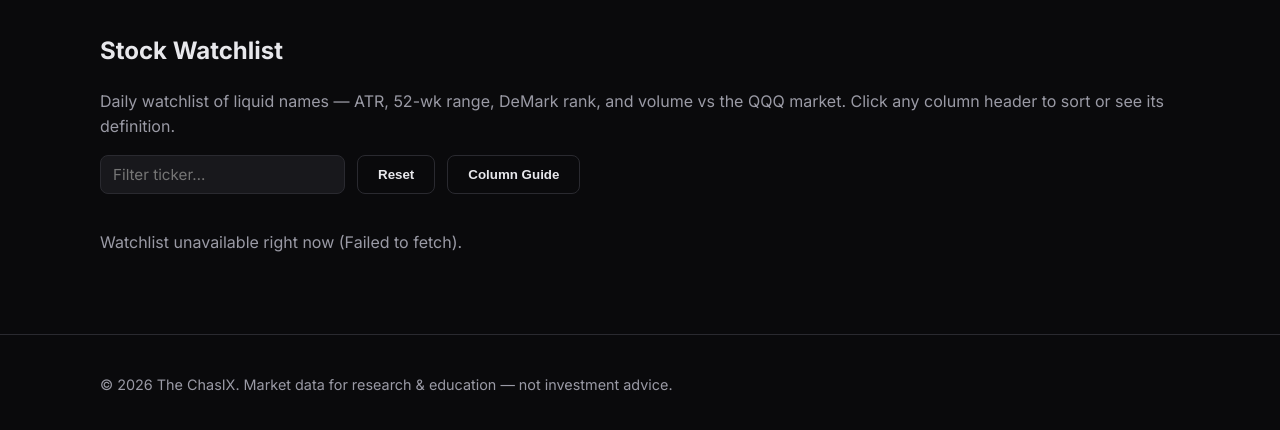
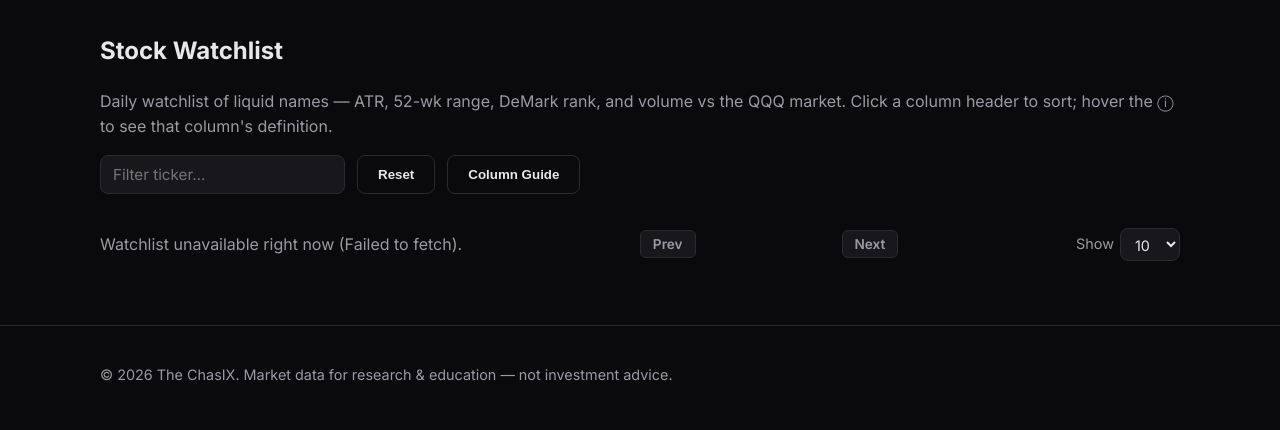
Before and after one commit to jacobyglobal/thechasix-com, a Python web app: template src/templates/watchlist.html in a window 1280 px wide. Shown: the part 61-491 px from the top of the page. Run offline with Jinja, Linux system fonts and the light colour scheme; the template is opened without the code that fills it, so the values that code supplies are empty; some libraries are stand-ins or nearby versions.

Commit message:
Watchlist UX: sticky headers + ticker column, sort-only headers, pagination, scroll affordance
- Header click now sorts only (no auto-jump to guide); hover i button opens that
  column's definition in the guide accordion
- Sticky column headers (top:60px below nav) + sticky Ticker column (left:0) with
  pinned corner cell via border-collapse:separate
- Client-side pagination: Prev/Next, page info, rows-per-page 10/25/50/All,
  page resets on filter/sort; API limit/offset ready for server-side later
- Right-edge gradient fade + 'scroll right' hint (auto-hides at scroll end)

```diff
--- a/src/static/css/style.css
+++ b/src/static/css/style.css
@@ -144,6 +144,100 @@
 #screener-count { margin-top: 12px; }
 
 /* Watchlist */
+#watchlist-table { border-collapse: separate; border-spacing: 0; }
+#watchlist-table thead th {
+  position: sticky;
+  top: 60px; /* just below the 60px site nav */
+  z-index: 10;
+  background: var(--bg);
+}
+#watchlist-table td:first-child,
+#watchlist-table th:first-child {
+  position: sticky;
+  left: 0;
+  z-index: 5;
+  background: var(--bg);
+  box-shadow: 2px 0 6px rgba(0, 0, 0, 0.25);
+}
+#watchlist-table thead th:first-child { z-index: 20; }
+.table-wrap { position: relative; }
+.table-wrap::after {
+  content: "";
+  position: absolute;
+  top: 0;
+  right: 0;
+  bottom: 0;
+  width: 40px;
+  background: linear-gradient(to right, rgba(10, 10, 12, 0), var(--bg));
+  pointer-events: none;
+  opacity: 0;
+  transition: opacity 0.25s ease;
+  z-index: 1;
+}
+.table-wrap.can-scroll::after { opacity: 1; }
+.table-wrap.scrolled-right::after { opacity: 0; }
+#watchlist-scroll-hint { margin-top: 10px; font-size: 0.85rem; }
+.col-label { display: inline-block; }
+.col-info {
+  margin-left: 5px;
+  width: 14px;
+  height: 14px;
+  padding: 0;
+  font: inherit;
+  font-size: 0.6rem;
+  font-weight: 700;
+  line-height: 14px;
+  text-transform: none;
+  letter-spacing: 0;
+  color: var(--muted);
+  background: none;
+  border: 1px solid var(--border);
+  border-radius: 50%;
+  display: inline-flex;
+  align-items: center;
+  justify-content: center;
+  cursor: help;
+  vertical-align: middle;
+  opacity: 0;
+  transition: opacity 0.15s ease, color 0.15s ease, border-color 0.15s ease;
+}
+.table thead th:hover .col-info { opacity: 1; }
+.col-info:hover { color: var(--accent-hover); border-color: var(--accent); }
+.watchlist-pagination {
+  display: flex;
+  flex-wrap: wrap;
+  align-items: center;
+  justify-content: space-between;
+  gap: 12px;
+  margin-top: 14px;
+}
+.page-nav { display: inline-flex; align-items: center; gap: 8px; }
+.page-btn {
+  background: var(--bg-card);
+  color: var(--muted);
+  border: 1px solid var(--border);
+  border-radius: 6px;
+  padding: 5px 12px;
+  font-size: 0.85rem;
+  font-weight: 600;
+  font-family: inherit;
+  cursor: pointer;
+  transition: border-color 0.15s, color 0.15s;
+}
+.page-btn:hover:not(:disabled) { border-color: var(--accent); color: var(--accent-hover); }
+.page-btn:disabled { opacity: 0.4; cursor: default; }
+.page-info { color: var(--muted); font-size: 0.9rem; min-width: 130px; text-align: center; }
+.page-size { display: inline-flex; align-items: center; gap: 6px; color: var(--muted); font-size: 0.9rem; }
+.page-size select {
+  background: var(--bg-card);
+  color: var(--text);
+  border: 1px solid var(--border);
+  border-radius: 8px;
+  padding: 6px 10px;
+  font-size: 0.9rem;
+  font-family: inherit;
+}
+.page-size select:focus { outline: none; border-color: var(--accent); }
 .table thead th.sorted::after { content: " ↑"; }
 .table thead th.sorted.desc::after { content: " ↓"; }
 .table td.pos { color: var(--accent); font-weight: 600; }
--- a/src/static/js/watchlist.js
+++ b/src/static/js/watchlist.js
@@ -25,6 +25,8 @@
   var guideByName = {};
   var sortKey = "Ticker";
   var sortAsc = true;
+  var page = 1;
+  var pageSize = 10;
 
   function fmtNum(v, dec) {
     if (v === null || v === undefined || isNaN(v)) return "—";
@@ -70,22 +72,72 @@
     });
   }
 
+  function sortBy(key) {
+    if (sortKey === key) sortAsc = !sortAsc;
+    else { sortKey = key; sortAsc = true; }
+    render();
+    paintSort();
+  }
+
   function buildHeader() {
     var tr = document.querySelector("#watchlist-table thead tr");
     tr.innerHTML = "";
     columns.forEach(function (col) {
       var th = document.createElement("th");
       th.setAttribute("data-sort", col.name);
-      th.textContent = col.name;
-      th.addEventListener("click", function () {
-        if (sortKey === col.name) sortAsc = !sortAsc;
-        else { sortKey = col.name; sortAsc = true; }
-        render();
-        paintSort();
+
+      var label = document.createElement("span");
+      label.className = "col-label";
+      label.textContent = col.name;
+      th.appendChild(label);
+
+      var info = document.createElement("button");
+      info.type = "button";
+      info.className = "col-info";
+      info.title = "What is " + col.name + "?";
+      info.setAttribute("aria-label", "About " + col.name);
+      info.textContent = "i";
+      info.addEventListener("click", function (e) {
+        e.stopPropagation();
         openGuideFor(col.name);
       });
+      th.appendChild(info);
+
+      th.addEventListener("click", function () { sortBy(col.name); });
       tr.appendChild(th);
     });
+  }
+
+  function updateScrollHint() {
+    var table = document.getElementById("watchlist-table");
+    var wrap = table ? table.closest(".table-wrap") : null;
+    var hint = document.getElementById("watchlist-scroll-hint");
+    if (!wrap) return;
+    var canScroll = wrap.scrollWidth > wrap.clientWidth + 1;
+    wrap.classList.toggle("can-scroll", canScroll);
+    wrap.classList.toggle(
+      "scrolled-right",
+      canScroll && wrap.scrollLeft + wrap.clientWidth >= wrap.scrollWidth - 1
+    );
+    if (hint) hint.hidden = !canScroll;
+  }
+
+  function updatePagination(pages, total) {
+    var info = document.getElementById("page-info");
+    var prev = document.getElementById("page-prev");
+    var next = document.getElementById("page-next");
+    var per = pageSize || total;
+    if (info) {
+      if (pages <= 1) {
+        info.textContent = total ? "All " + total + " shown" : "";
+      } else {
+        var start = (page - 1) * per + 1;
+        var end = Math.min(page * per, total);
+        info.textContent = start + "–" + end + " of " + total;
+      }
+    }
+    if (prev) prev.disabled = pages <= 1 || page <= 1;
+    if (next) next.disabled = pages <= 1 || page >= pages;
   }
 
   function render() {
@@ -111,8 +163,15 @@
       return sortAsc ? av - bv : bv - av;
     });
 
+    var total = shown.length;
+    var per = pageSize || total;
+    var pages = Math.max(1, Math.ceil(total / per));
+    if (page > pages) page = pages;
+    var start = (page - 1) * per;
+    var pageRows = shown.slice(start, start + per);
+
     tbody.innerHTML = "";
-    shown.forEach(function (row) {
+    pageRows.forEach(function (row) {
       var tr = document.createElement("tr");
       var html = "";
       columns.forEach(function (col) {
@@ -123,7 +182,9 @@
       tr.innerHTML = html;
       tbody.appendChild(tr);
     });
-    count.textContent = shown.length + " of " + rows.length + " results";
+    count.textContent = total + " result" + (total === 1 ? "" : "s");
+    updatePagination(pages, total);
+    updateScrollHint();
   }
 
   /* ---- Column guide accordion ---- */
@@ -226,9 +287,12 @@
         rows = data.items;
         columns = data.columns;
         if (dateEl) dateEl.textContent = "As of " + fmtDate(data.as_of) + " — 18 months of daily data.";
+        var hint = document.getElementById("watchlist-scroll-hint");
+        if (hint) hint.textContent = "Scroll right for all " + columns.length + " columns.";
         buildHeader();
         render();
         paintSort();
+        updateScrollHint();
         loadGuide();
       })
       .catch(function (err) {
@@ -241,10 +305,14 @@
     var table = document.getElementById("watchlist-table");
     if (!table) return;
     var filter = document.getElementById("filter-ticker");
-    if (filter) filter.addEventListener("input", render);
+    if (filter) filter.addEventListener("input", function () {
+      page = 1;
+      render();
+    });
     var reset = document.getElementById("btn-reset");
     if (reset) reset.addEventListener("click", function () {
       filter.value = "";
+      page = 1;
       render();
     });
     var toggle = document.getElementById("btn-guide-toggle");
@@ -259,6 +327,26 @@
       }
       toggle.textContent = willHide ? "Column Guide" : "Close Column Guide";
     });
+    var prev = document.getElementById("page-prev");
+    var next = document.getElementById("page-next");
+    if (prev) prev.addEventListener("click", function () {
+      if (page > 1) { page--; render(); }
+    });
+    if (next) next.addEventListener("click", function () {
+      page++;
+      render();
+    });
+    var sizeSel = document.getElementById("page-size-select");
+    if (sizeSel) sizeSel.addEventListener("change", function () {
+      pageSize = Number(sizeSel.value) || 0;
+      page = 1;
+      render();
+    });
+    var wrap = table.closest(".table-wrap");
+    if (wrap) {
+      wrap.addEventListener("scroll", updateScrollHint);
+      window.addEventListener("resize", updateScrollHint);
+    }
     load();
   }
 
--- a/src/templates/watchlist.html
+++ b/src/templates/watchlist.html
@@ -4,7 +4,7 @@
 {% block content %}
 <section class="page-head">
   <h1>Stock Watchlist</h1>
-  <p class="muted">Daily watchlist of liquid names — ATR, 52-wk range, DeMark rank, and volume vs the QQQ market. Click any column header to sort or see its definition.</p>
+  <p class="muted">Daily watchlist of liquid names — ATR, 52-wk range, DeMark rank, and volume vs the QQQ market. Click a column header to sort; hover the ⓘ to see that column's definition.</p>
 </section>
 
 <div class="screener-controls">
@@ -22,7 +22,24 @@
     <tbody></tbody>
   </table>
 </div>
-<p class="muted" id="watchlist-count"></p>
+<p class="muted" id="watchlist-scroll-hint" hidden></p>
+
+<div class="watchlist-pagination">
+  <span class="muted" id="watchlist-count"></span>
+  <span class="page-nav">
+    <button type="button" class="page-btn" id="page-prev">Prev</button>
+    <span class="page-info" id="page-info"></span>
+    <button type="button" class="page-btn" id="page-next">Next</button>
+  </span>
+  <label class="page-size" for="page-size-select">Show
+    <select id="page-size-select">
+      <option value="10" selected>10</option>
+      <option value="25">25</option>
+      <option value="50">50</option>
+      <option value="0">All</option>
+    </select>
+  </label>
+</div>
 
 <div class="guide-panel" id="guide-panel" hidden>
   <h2>Column Guide</h2>
```
